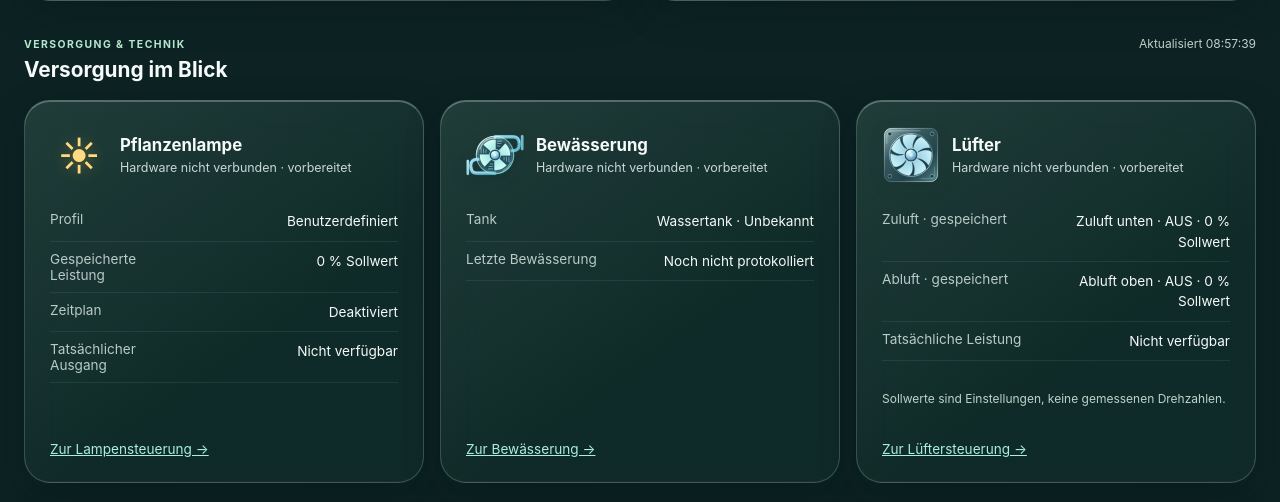
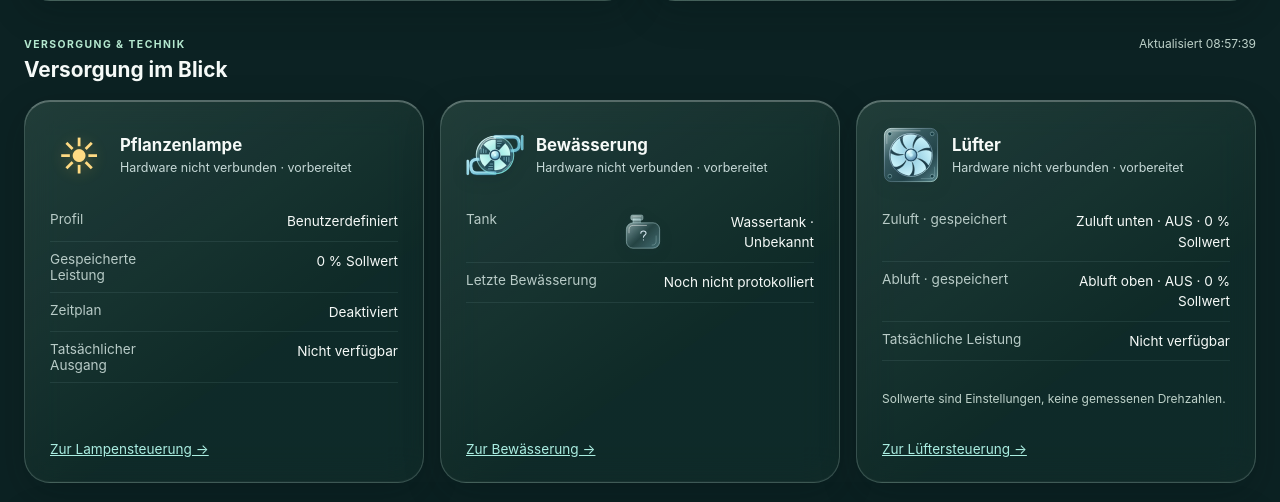
Before and after one commit to Deflection1/plant-monitor, a FastAPI app: page / in a window 1280 px wide. Shown: the part 943-1445 px from the top of the page. Run offline with FastAPI, Linux system fonts and the light colour scheme; data that the repository does not hold is empty.

Commit message:
Add Liquid Glass tank indicators with empty, water-present and unknown states

```diff
--- a/static/liquid-glass.css
+++ b/static/liquid-glass.css
@@ -870,3 +870,17 @@ footer { color: #a9c5b8; }
 @media(prefers-reduced-transparency:reduce) { .control-jump-nav { background:#183d34; } }
 
 .overview-analysis>h2 { margin:0 0 18px; font-size:1.3rem; color:#d8eee8; }
+
+/* Tank color represents the switch state, never a measured percentage. */
+.tank-symbol { --tank-light:#b9d2df; --tank-dark:#708c9e; display:inline-block; width:84px; height:84px; flex-shrink:0; }
+.tank-symbol svg { display:block; width:100%; height:100%; filter:drop-shadow(0 4px 7px rgba(5,25,35,.18)); }
+.tank-symbol[data-tank-state="ok"] { --tank-light:#a2edff; --tank-dark:#367cf1; }
+.tank-symbol[data-tank-state="empty"] { --tank-light:#ffabb5; --tank-dark:#e54960; }
+.tank-fill-full,.tank-wave-full,.tank-fill-empty,.tank-empty-mark { display:none; }
+.tank-symbol[data-tank-state="ok"] .tank-fill-full,.tank-symbol[data-tank-state="ok"] .tank-wave-full { display:block; }
+.tank-symbol[data-tank-state="empty"] .tank-fill-empty,.tank-symbol[data-tank-state="empty"] .tank-empty-mark { display:block; }
+.tank-symbol:not([data-tank-state="unknown"]) .tank-unknown-mark { display:none; }
+.overview-equipment-card dl .tank-symbol { width:42px; height:42px; }
+
+.overview-tank-value { display:flex; justify-content:flex-end; align-items:center; gap:8px; }
+@media(max-width:420px) { .overview-tank-value { justify-content:flex-start; } }
--- a/static/overview-equipment.js
+++ b/static/overview-equipment.js
@@ -45,7 +45,7 @@
         if (!Array.isArray(config?.pumps) || config.pumps.length !== 2 || !Array.isArray(status?.pumps)) throw new Error("Invalid water configuration");
         set("ovWaterStatus", hardware(status));
         // Only explicitly known tank values are represented as known.
-        const tank = {empty:"Leer",ok:"OK",unknown:"Unbekannt"}[status.tank_state] || "Unbekannt";
+        const tank = {empty:"Leer",ok:"Wasser vorhanden",full:"Wasser vorhanden",unknown:"Unbekannt"}[status.tank_state] || "Unbekannt";
         set("ovWaterTank", (config.tank_name || "Tank") + " · " + tank);
         for (const id of [1, 2]) {
             const p = config.pumps.find(p => p.id === id);
--- a/static/pump-icons.js
+++ b/static/pump-icons.js
@@ -20,6 +20,7 @@
     });
 
     function render(status) {
+        if (window.renderTankStatus) window.renderTankStatus(status);
         const connected = status?.hardware_connected === true;
         const available = connected && status?.output_available === true;
         for (const id of [1, 2]) {
--- /dev/null
+++ b/static/tank-status.js
@@ -0,0 +1,13 @@
+// Shared tank indicators use the existing irrigation-status poll.
+window.renderTankStatus = function(status) {
+    const raw = status?.tank_state;
+    const state = raw === "empty" ? "empty" : (raw === "ok" || raw === "full") ? "ok" : "unknown";
+    const label = state === "empty" ? "Tank leer" :
+        state === "ok" ? "Wasser vorhanden" : "Tankstatus unbekannt";
+    document.querySelectorAll(".tank-symbol").forEach(icon => {
+        icon.dataset.tankState = state;
+        icon.setAttribute("aria-label", label);
+    });
+    const text = document.getElementById("irrigationTankState");
+    if (text) text.textContent = label;
+};
--- a/templates/index.html
+++ b/templates/index.html
@@ -14,7 +14,7 @@
     <link rel="stylesheet" href="/static/style.css?v=12">
 
 <link rel="stylesheet" href="/static/overview.css?v=4">
-<link rel="stylesheet" href="/static/liquid-glass.css?v=20260929-fixed-camera">
+<link rel="stylesheet" href="/static/liquid-glass.css?v=20260929-tank">
 <meta name="theme-color" content="#102c2b">
 </head>
 
@@ -107,7 +107,24 @@
 <path d="M29 28Q48 10 67 29Q50 23 37 36Z" fill="white" fill-opacity=".08"/>
 <path d="M61 74Q71 69 75 59" fill="none" stroke="#cefff0" stroke-opacity=".55" stroke-width="1.3" stroke-linecap="round"/>
 </svg></div><div><h3>Bewässerung</h3><p id="ovWaterStatus" class="ov-equipment-status">Wird geladen …</p></div></header>
-<dl><div><dt>Tank</dt><dd id="ovWaterTank">—</dd></div><div><dt>Letzte Bewässerung</dt><dd id="ovWaterLast">—</dd></div></dl><a href="#steuerung" data-control-target="irrigationControlSection">Zur Bewässerung →</a>
+<dl><div><dt>Tank</dt><dd class="overview-tank-value"><span class="tank-symbol" data-tank-state="unknown" role="img" aria-label="Tankstatus unbekannt">
+<svg viewBox="0 0 96 96" aria-hidden="true" focusable="false">
+<defs>
+<linearGradient id="tank-overview-shell" x1="17" y1="24" x2="78" y2="88" gradientUnits="userSpaceOnUse"><stop stop-color="#e7ffff" stop-opacity=".52"/><stop offset=".5" stop-color="#9ccee0" stop-opacity=".13"/><stop offset="1" stop-color="#8acbde" stop-opacity=".38"/></linearGradient>
+<linearGradient id="tank-overview-water" x1="27" y1="40" x2="73" y2="82" gradientUnits="userSpaceOnUse"><stop class="tank-liquid-light" stop-color="var(--tank-light)"/><stop offset="1" class="tank-liquid-dark" stop-color="var(--tank-dark)"/></linearGradient>
+</defs>
+<path d="M25 27V18h17v9" fill="url(#tank-overview-shell)" stroke="#c5ecf1" stroke-opacity=".65" stroke-width="1.2"/>
+<rect x="20" y="9" width="28" height="12" rx="4" fill="url(#tank-overview-shell)" stroke="#d9faff" stroke-opacity=".75"/>
+<path d="M25 13h18" stroke="white" stroke-opacity=".65" stroke-linecap="round"/>
+<rect x="10" y="27" width="76" height="58" rx="15" fill="url(#tank-overview-shell)" stroke="#d7faff" stroke-opacity=".7" stroke-width="1.3"/>
+<path class="tank-fill-full" d="M15 46Q23 41 31 46T47 46T63 46T81 46V70Q81 80 70 80H26Q15 80 15 70Z" fill="url(#tank-overview-water)" fill-opacity=".86"/>
+<path class="tank-fill-empty" d="M15 72Q23 69 31 72T47 72T63 72T81 72Q80 80 70 80H26Q16 80 15 72Z" fill="url(#tank-overview-water)" fill-opacity=".9"/>
+<path class="tank-wave-full" d="M15 46Q23 41 31 46T47 46T63 46T81 46" fill="none" stroke="var(--tank-light)" stroke-width="1.6" stroke-linecap="round"/>
+<path d="M16 50V42q0-9 10-9h30" fill="none" stroke="white" stroke-opacity=".62" stroke-width="1.7" stroke-linecap="round"/>
+<path d="M78 57v12q0 9-9 9" fill="none" stroke="#dbffff" stroke-opacity=".42" stroke-width="1.2" stroke-linecap="round"/>
+<g class="tank-unknown-mark" fill="none" stroke="#d2e4ed" stroke-width="2.4" stroke-linecap="round"><path d="M43 51c0-7 12-7 12 0 0 4-6 4-6 9"/><path d="M49 66v.3"/></g>
+<g class="tank-empty-mark" stroke="#ffd8db" stroke-width="2.7" stroke-linecap="round"><path d="M49 46v12M49 64v.3"/></g>
+</svg></span><span id="ovWaterTank">—</span></dd></div><div><dt>Letzte Bewässerung</dt><dd id="ovWaterLast">—</dd></div></dl><a href="#steuerung" data-control-target="irrigationControlSection">Zur Bewässerung →</a>
 </article>
 <article class="panel overview-equipment-card">
 <header><div class="ov-equipment-icon"><svg class="fan-art" viewBox="0 0 96 96" aria-hidden="true" focusable="false">
@@ -901,8 +918,26 @@
         <p class="camera-meta">Zwei getrennte Pumpen · gemeinsamer Tank · noch keine Pumpenansteuerung</p>
         <div class="lamp-control-grid water-top-grid">
             <article class="lamp-control-card">
-                <span class="lamp-control-label" id="irrigationTankName">Wassertank</span>
-                <strong>Tankstatus unbekannt</strong>
+                <span class="tank-symbol" data-tank-state="unknown" role="img" aria-label="Tankstatus unbekannt">
+<svg viewBox="0 0 96 96" aria-hidden="true" focusable="false">
+<defs>
+<linearGradient id="tank-control-shell" x1="17" y1="24" x2="78" y2="88" gradientUnits="userSpaceOnUse"><stop stop-color="#e7ffff" stop-opacity=".52"/><stop offset=".5" stop-color="#9ccee0" stop-opacity=".13"/><stop offset="1" stop-color="#8acbde" stop-opacity=".38"/></linearGradient>
+<linearGradient id="tank-control-water" x1="27" y1="40" x2="73" y2="82" gradientUnits="userSpaceOnUse"><stop class="tank-liquid-light" stop-color="var(--tank-light)"/><stop offset="1" class="tank-liquid-dark" stop-color="var(--tank-dark)"/></linearGradient>
+</defs>
+<path d="M25 27V18h17v9" fill="url(#tank-control-shell)" stroke="#c5ecf1" stroke-opacity=".65" stroke-width="1.2"/>
+<rect x="20" y="9" width="28" height="12" rx="4" fill="url(#tank-control-shell)" stroke="#d9faff" stroke-opacity=".75"/>
+<path d="M25 13h18" stroke="white" stroke-opacity=".65" stroke-linecap="round"/>
+<rect x="10" y="27" width="76" height="58" rx="15" fill="url(#tank-control-shell)" stroke="#d7faff" stroke-opacity=".7" stroke-width="1.3"/>
+<path class="tank-fill-full" d="M15 46Q23 41 31 46T47 46T63 46T81 46V70Q81 80 70 80H26Q15 80 15 70Z" fill="url(#tank-control-water)" fill-opacity=".86"/>
+<path class="tank-fill-empty" d="M15 72Q23 69 31 72T47 72T63 72T81 72Q80 80 70 80H26Q16 80 15 72Z" fill="url(#tank-control-water)" fill-opacity=".9"/>
+<path class="tank-wave-full" d="M15 46Q23 41 31 46T47 46T63 46T81 46" fill="none" stroke="var(--tank-light)" stroke-width="1.6" stroke-linecap="round"/>
+<path d="M16 50V42q0-9 10-9h30" fill="none" stroke="white" stroke-opacity=".62" stroke-width="1.7" stroke-linecap="round"/>
+<path d="M78 57v12q0 9-9 9" fill="none" stroke="#dbffff" stroke-opacity=".42" stroke-width="1.2" stroke-linecap="round"/>
+<g class="tank-unknown-mark" fill="none" stroke="#d2e4ed" stroke-width="2.4" stroke-linecap="round"><path d="M43 51c0-7 12-7 12 0 0 4-6 4-6 9"/><path d="M49 66v.3"/></g>
+<g class="tank-empty-mark" stroke="#ffd8db" stroke-width="2.7" stroke-linecap="round"><path d="M49 46v12M49 64v.3"/></g>
+</svg></span>
+<span class="lamp-control-label" id="irrigationTankName">Wassertank</span>
+                <strong id="irrigationTankState">Tankstatus unbekannt</strong>
                 <small>WLSW1 noch nicht angebunden. Der Schalter erkennt den Tankzustand, keinen Füllstand in Prozent.</small>
             </article>
             <article class="lamp-control-card">
@@ -1523,9 +1558,10 @@
 <script src="/static/app.js?v=20260929-chart-lines"></script>
 
 <script src="/static/overview.js?v=8"></script>
-<script src="/static/pump-icons.js?v=1"></script>
+<script src="/static/tank-status.js?v=1"></script>
+<script src="/static/pump-icons.js?v=2"></script>
 <script src="/static/fans.js?v=1"></script>
-<script src="/static/overview-equipment.js?v=2"></script>
+<script src="/static/overview-equipment.js?v=3"></script>
 <script src="/static/layout.js?v=2"></script></body>
 
 </html>
```
Also changed, not shown: README.md.
